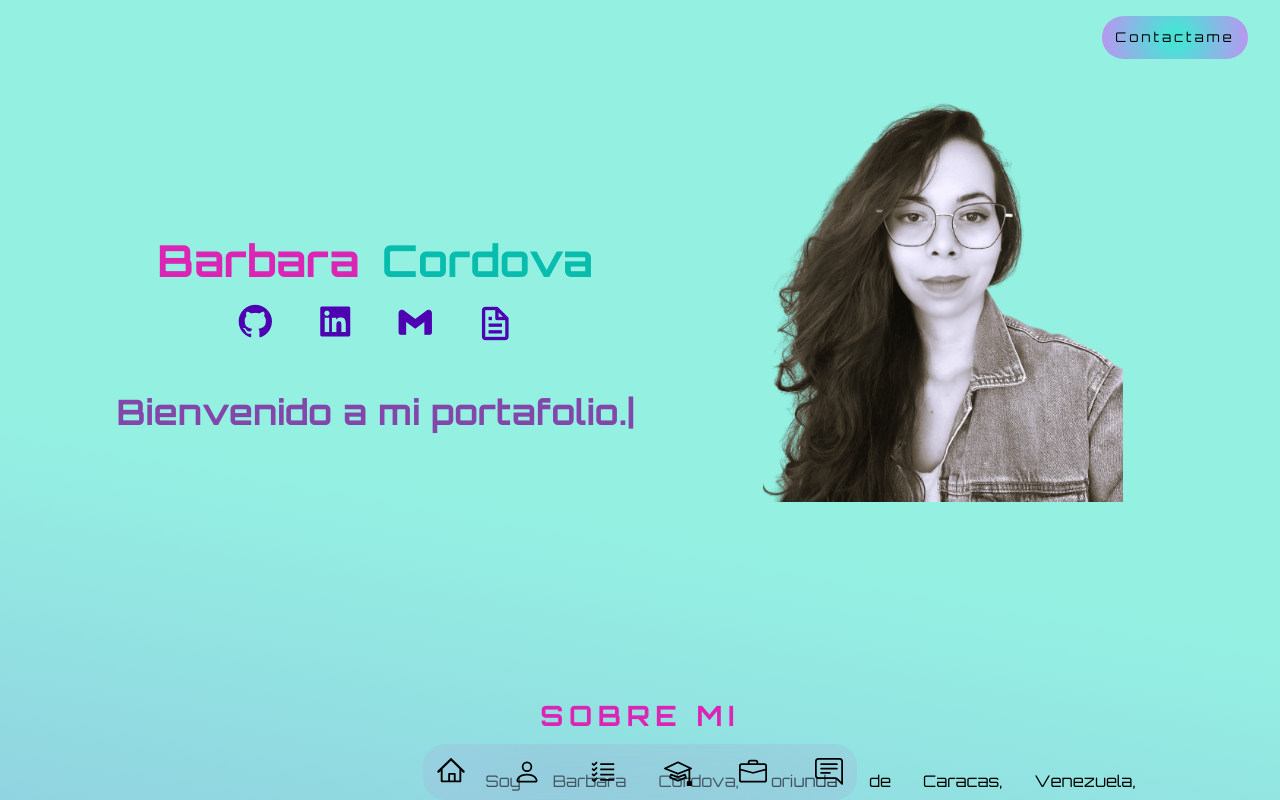
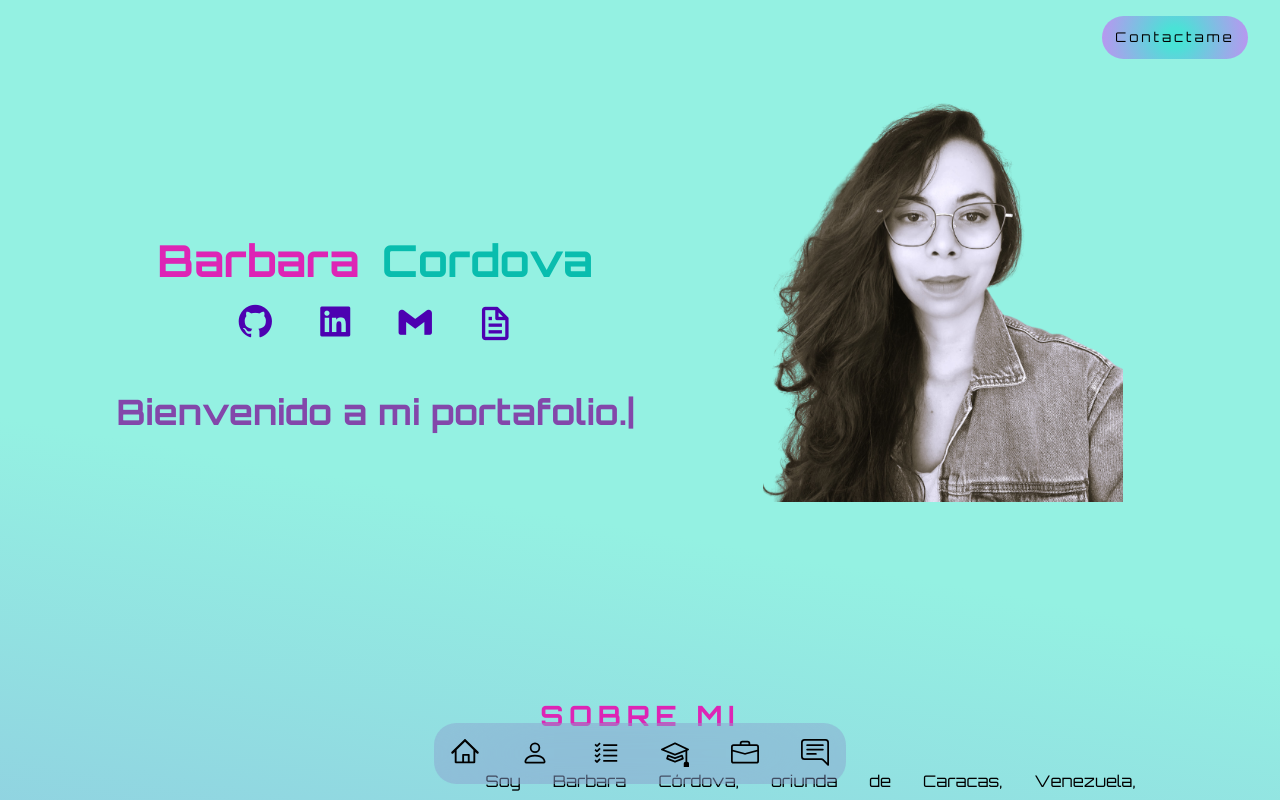
Before and after one commit to cordovabarbara/my-portfolio, a React (Vite) app: page / in a window 1280 px wide. Shown: the top 800 px of the page. Built offline with nearby package versions, Linux system fonts and the light colour scheme.

Commit message:
fixed navbar

```diff
--- a/src/components/styles/navbar.css
+++ b/src/components/styles/navbar.css
@@ -1,24 +1,22 @@
-
 
 .navbar {
-
   position: sticky;
-  bottom: 0em;
+  bottom: 1em;
   display: flex;
   justify-content: center;
+  align-items: center;
   flex-wrap: wrap;
-
 }
 .navbar__list {
-  padding: 0.5em;
+  padding: 0.6em;
   border-radius: 0.8em;
   display: flex;
   justify-content: center;
   align-items: center;
-  gap: 1.7em;
+  gap: 1.5em;
   font-size: 28px;
   backdrop-filter: blur(50px);
-  background-color: rgba(241, 63, 217, 0.068);
+  background-color: #8529af27
 }
 
 .navbar__item{
```
